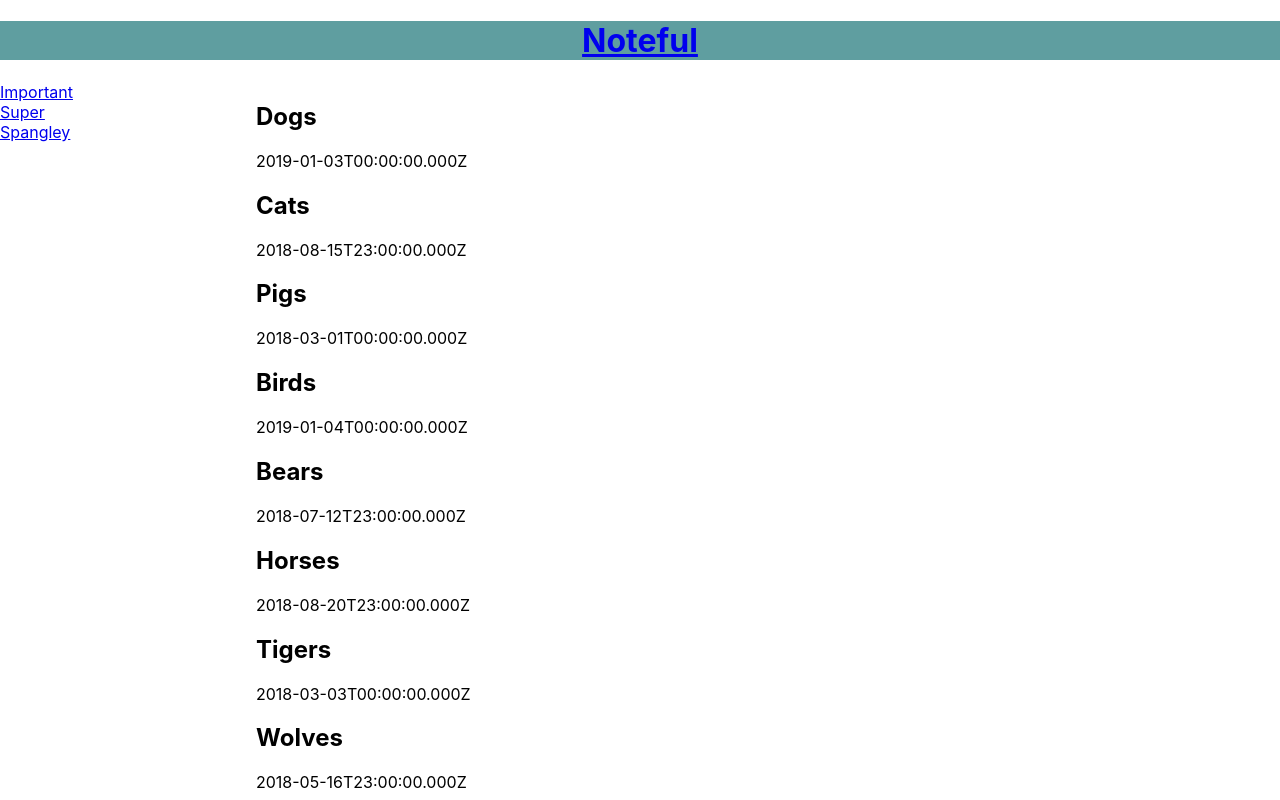
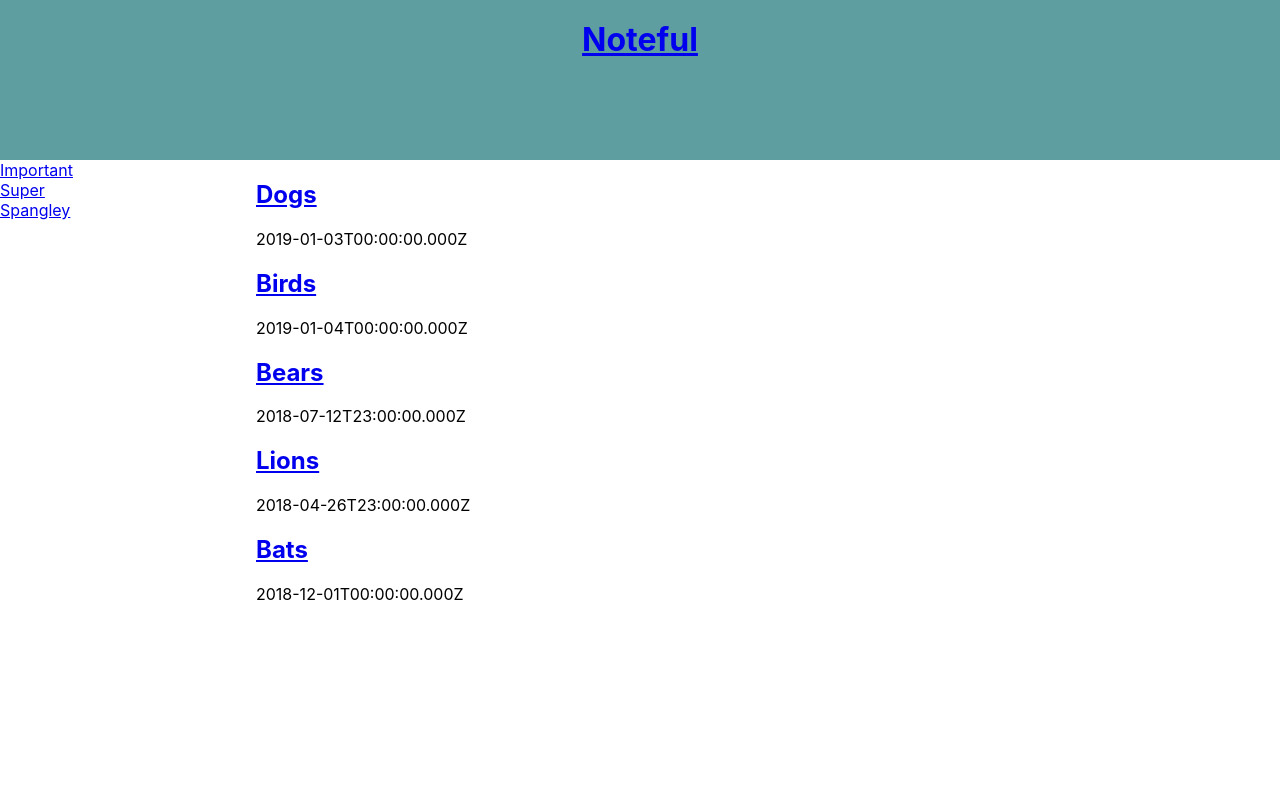
Before and after one commit to Maxwellvincent/noteful, a React (Create React App) app: page /folder/b0715efe-ffaf-11e8-8eb2-f2801f1b9fd1 in a window 1280 px wide. Shown: the top 800 px of the page. Built offline with nearby package versions, Linux system fonts and the light colour scheme.

Commit message:
completed assignment

```diff
--- /dev/null
+++ b/src/App.css
@@ -0,0 +1,10 @@
+header {
+    text-align: center;
+    background-color: cadetblue;
+}
+header h1 {
+    margin: 0;
+    height: 15vh;
+    text-align: center;
+    padding: 20px;
+}
--- a/src/App.js
+++ b/src/App.js
@@ -2,8 +2,9 @@ import React from 'react';
 import Main from '../src/main/main';
 import Folder from '../src/folder/folder';
 import Note from '../src/note/note';
-import {Route, NavLink} from 'react-router-dom';
+import {Route, Switch,Link} from 'react-router-dom';
 import Store from './dummy-store';
+import './App.css';
 
 export class App extends React.Component {
   constructor(props){
@@ -18,14 +19,16 @@ export class App extends React.Component {
 
     return (
       <div className="App">
-        {/* <header><h1>Noteful</h1></header> */}
-        {/* <Link to='/'>Main</Link>
-        <Link to='/folder'>Folder</Link> */}
-        <section>
-          <Route path='/' render={() => <Folder folder={folders}/>}/>
-        </section>
+        <header><h1><Link to='/'>Noteful</Link></h1></header>
+
         <main>
-          <Route path='/' render={() => <Main notes={notes} folders={folders}/>}/>
+          <Switch>
+            <Route exact path='/' render={() => <Main notes={notes} folders={folders}/>}/>
+            {/* <Route  path='/folder' render={() => <Folder notes={notes} folders={folders}/>}/> */}
+            <Route path="/folder/:id" render={({match}) => <Folder notes={notes} match={match} folders={folders}/>}/>
+            <Route path="/note/:id" render={({match}) => <Note notes={notes} match={match} folder={folders}/>}/>
+          </Switch>
+
         </main>
 
       </div>
--- a/src/folder/folder.css
+++ b/src/folder/folder.css
@@ -0,0 +1,12 @@
+.main-component {
+    display: flex;
+    flex-direction: row-reverse;
+}
+
+.left {
+    flex: .5;
+}
+
+.right {
+    flex: 2;
+}
--- a/src/folder/folder.js
+++ b/src/folder/folder.js
@@ -1,20 +1,41 @@
 import React from 'react';
-import {Link, NavLink} from 'react-router-dom';
-import { render } from '@testing-library/react';
+import {NavLink,} from 'react-router-dom';
+import './folder.css';
 
-export default class Folder extends React.Component{
-    constructor(props){
-        super(props)
-    }
+export default function Folder(match){
+        // console.log(match.match.params.id);
+        // console.log(match.notes)
+        const folders = match.folders.map((folder,index) => {
 
-    render() {
+        return <div key={index}> <NavLink to={`/folder/${folder.id}`} >{folder.name}</NavLink>
+            </div>
+
+        });
+
+        const notes = match.notes.filter((note) => { return note.folderId === match.match.params.id});
+        const filterNotes = notes.map((note) => {
+            return ( <div key={note.id}>
+                <NavLink to={`/note/${note.id}`}><h2>{note.name}</h2></NavLink>
+                <span>{note.modified}</span>
+            </div>
+            )
+        });
 
 
         return (
             <div>
-                <NavLink to='/folder'>{this.props.name}</NavLink>
+                <div className="main-component" >
+                <div className="right">
+                    <main>
+                        {filterNotes}
+                    </main>
+                </div>
+                <div className="left">
+                    <aside>{folders}</aside>
+                </div>
+            </div>
             </div>
         )
-    }
+
 
 }
--- a/src/main/main.css
+++ b/src/main/main.css
@@ -1,7 +1,4 @@
-header {
-    text-align: center;
-    background-color: cadetblue;
-}
+
 .main-component {
     display: flex;
     flex-direction: row-reverse;
--- a/src/main/main.js
+++ b/src/main/main.js
@@ -1,15 +1,14 @@
 import React from 'react';
-import Folder from '../folder/folder'
-import {Link} from 'react-router-dom';
+import {NavLink} from 'react-router-dom';
 
 import './main.css';
 
 export default function Main (props){
 
-    const notes = props.notes.map((note) => {
+    const notes = props.notes.map((note,index) => {
         return (
-            <div key={note.id}>
-                <h2>{note.name}</h2>
+            <div key={index}>
+                <NavLink to={`/note/${note.id}`}><h2>{note.name}</h2></NavLink>
                 <span>{note.modified}</span>
             </div>
         )
@@ -17,12 +16,14 @@ export default function Main (props){
 
     const folders = props.folders.map((folder, index) => {
         return (
-           <Folder key={folder.id} name={folder.name}/>
+        //    <Folder key={folder.id} name={folder.name}/>
+        <div key={index}><NavLink to={`/folder/${folder.id}`} >{folder.name}</NavLink></div>
         )
-    })
+    });
+
+
     return (
         <div >
-            <header><h1><Link to='/'>Noteful</Link></h1></header>
             <div className="main-component" >
                 <div className="right">
                     <main>
--- a/src/note/note.js
+++ b/src/note/note.js
@@ -0,0 +1,42 @@
+import React from 'react';
+import {NavLink} from 'react-router-dom';
+
+export default function Note(match,props){
+
+
+
+    const folder = match.notes.filter(function(file) {
+
+        return file.id === match.match.params.id;
+    });
+
+    const folderName = match.folder.filter((item) => {
+        return item.id === folder[0].folderId;
+    });
+
+    // console.log(folderName);
+
+
+
+    return (
+        <div>
+            <div className="main-component" >
+                <div className="right">
+                    <main>
+                        <h2>{folder[0].name}</h2>
+                        <p>{folder[0].content}</p>
+                        <p>{folder[0].modified}</p>
+                    </main>
+                </div>
+                <div className="left">
+                    <aside>
+                        <div /*key={index}*/>
+                            <NavLink to={`/folder/${folder[0].folderId}`} >{folderName[0].name}</NavLink>
+                        </div>
+
+                    </aside>
+                </div>
+            </div>
+        </div>
+    )
+}
```
